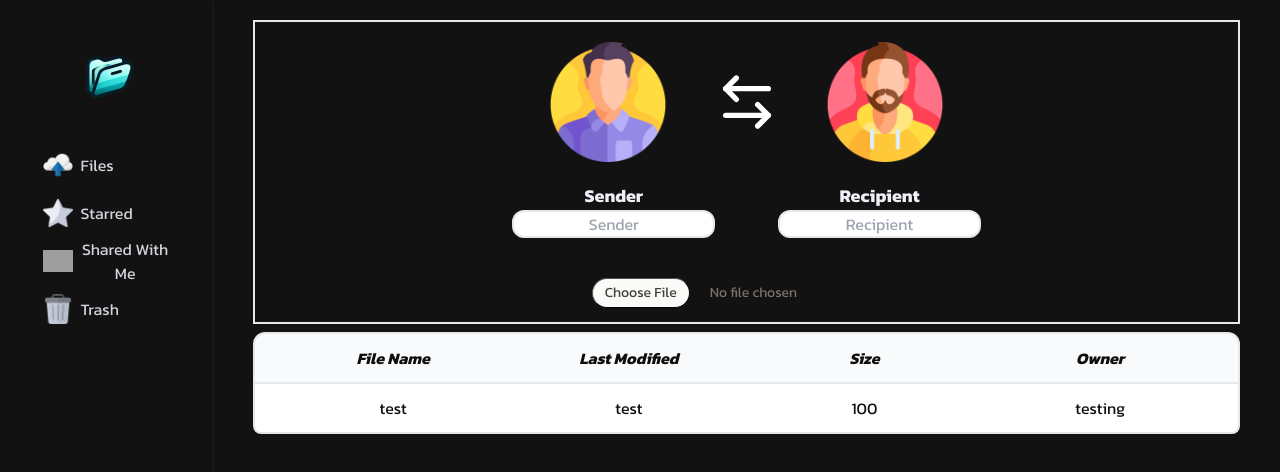
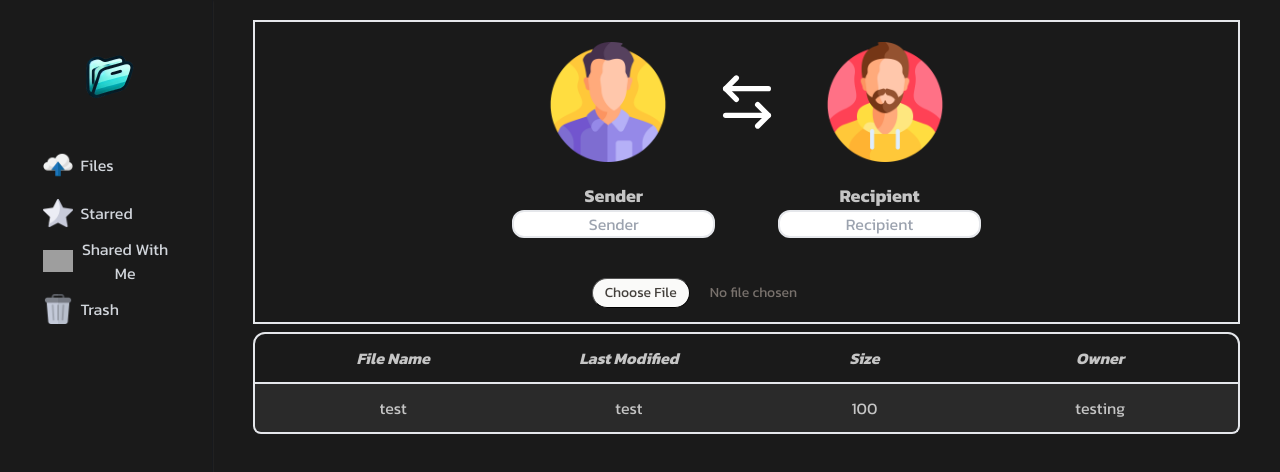
Before and after one commit to Ghady-Abboud/gdc, a Next.js app in the folder frontend/: page /dashboard/shared in a window 1280 px wide. Shown: the top 472 px of the page. Built offline with nearby package versions, Linux system fonts and the light colour scheme; grey boxes are pictures that could not be loaded.

Commit message:
Modify Colors

```diff
--- a/frontend/src/app/components/filetable.tsx
+++ b/frontend/src/app/components/filetable.tsx
@@ -17,17 +17,17 @@ const FileTable = ({ data, username }: TableProps) => {
   return (
     <>
       {/* TABLE HEADER */}
-      <div className="grid grid-cols-4 gap-2 px-6 py-3 bg-gray-50 rounded-t-xl border-2 border-primary justify-items-center">
+      <div className="grid grid-cols-4 gap-2 px-6 py-3 bg-black-50 rounded-t-xl border-2 border-primary justify-items-center">
         <h1 className=" font-semibold italic ">File Name</h1>
         <h1 className=" font-semibold italic">Last Modified</h1>
         <h1 className="font-semibold italic">Size</h1>
         <h1 className="font-semibold italic ">Owner</h1>
       </div>
       {/* TABLE Content */}
-      <div className="rounded-b-lg border-2 border-t-0 border-primary bg-white">
+      <div className="rounded-b-lg border-2 border-t-0 border-primary bg-tablefontcolor">
         {data.map((each, index) => (
           <div
-            className="grid grid-cols-4 gap-2 px-6 py-3 hover:bg-gray-400 justify-items-center hover:cursor-pointer rounded-md transition-all duration-200 ease-in-out hover:shadow-xl  overflow-hidden"
+            className="grid grid-cols-4 gap-2 px-6 py-3 hover:bg-black-200 justify-items-center hover:cursor-pointer rounded-md transition-all duration-200 ease-in-out hover:shadow-xl  overflow-hidden"
             key={index}
           >
             <div className="flex items-center">
--- a/frontend/src/app/dashboard/myfiles/page.tsx
+++ b/frontend/src/app/dashboard/myfiles/page.tsx
@@ -31,7 +31,7 @@ const Dashboard = () => {
   }, []);
 
   return (
-    <div className="flex flex-col h-full w-full px-10 py-5 rounded-xl text-tablefontcolor">
+    <div className="flex flex-col h-full w-full px-10 py-5 rounded-xl">
       {/* <div className="flex justify-start items-center mt-5 w-1/2">
         <button
           className="file text-xl text-center border-2 border-primary rounded-xl cursor-pointer px-2 py-1"
--- a/frontend/src/app/dashboard/shared/page.tsx
+++ b/frontend/src/app/dashboard/shared/page.tsx
@@ -68,7 +68,7 @@ const SharedWithMe = () => {
           />
         </div>
       </section>
-      <section className="text-tablefontcolor py-2">
+      <section className="text-fontcolor py-2">
         <FileTable data={data} username={`${username}`} />
       </section>
     </div>
--- a/frontend/src/app/globals.css
+++ b/frontend/src/app/globals.css
@@ -3,9 +3,9 @@
 @tailwind utilities;
 
 :root {
-  --background: #131212;
-  --fontcolor: #f0eff7;
-  --tablefontcolor: #0f0f0f;
+  --background: #1a1a1a;
+  --fontcolor: #c5c5c5;
+  --tablefontcolor: #2a2a2a;
 }
 
 body {
```
Also changed, not shown: 2 other files (tests, documents, lock files or other folders).
